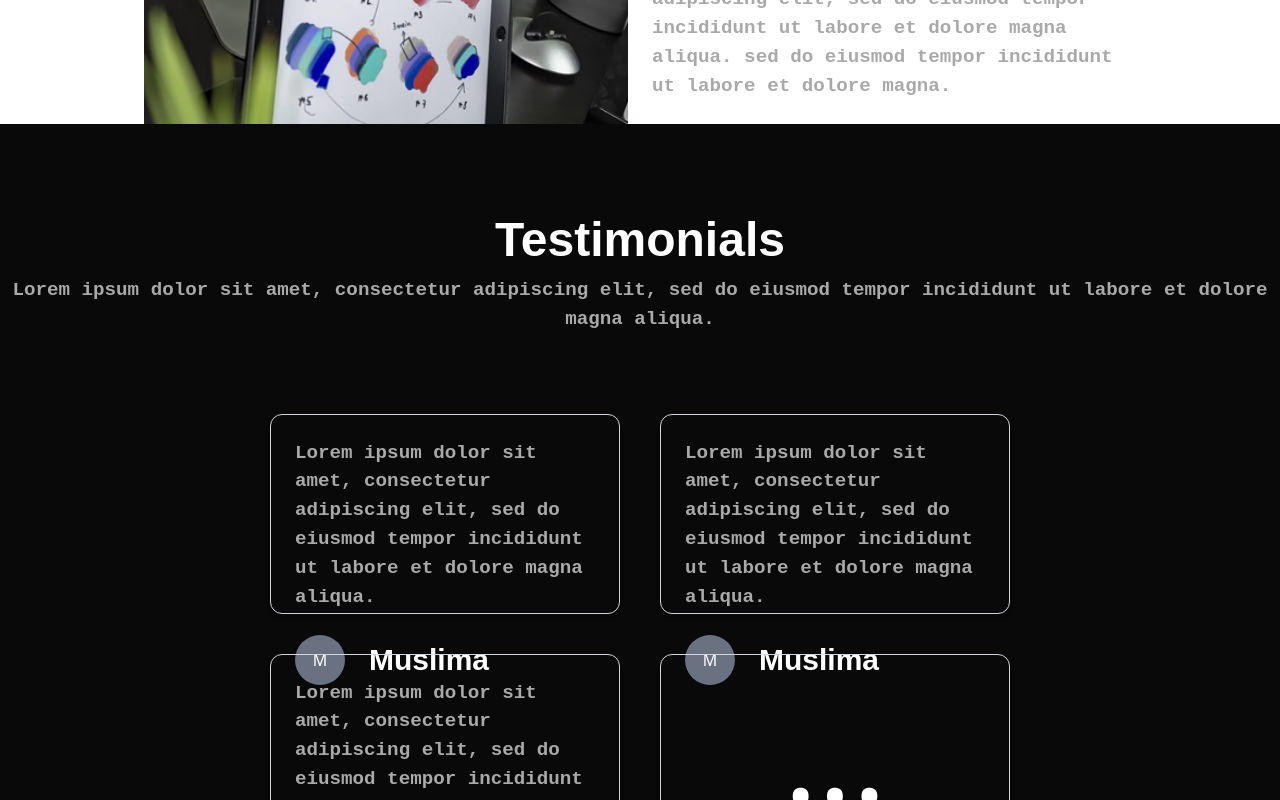
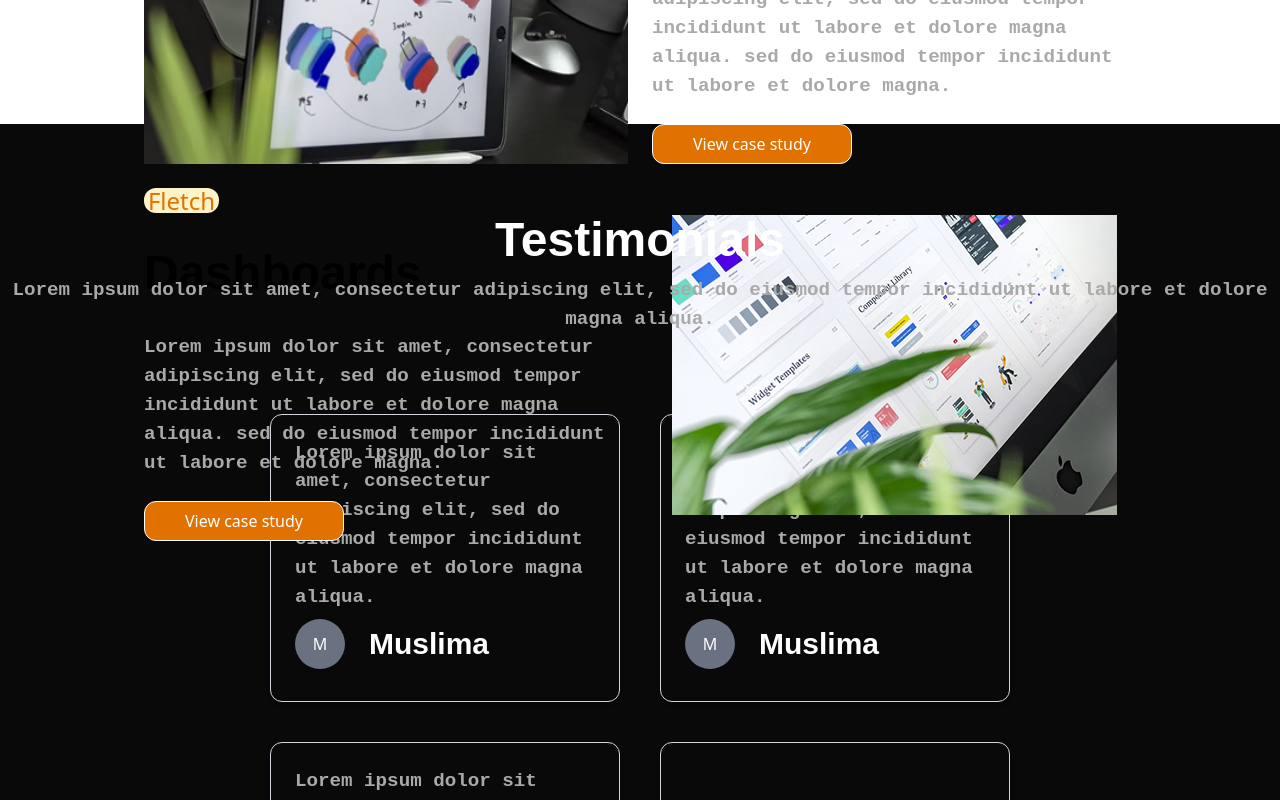
Before and after one commit to Abdulaziz01Dev/figmapp, a React (Vite) app: page / in a window 1280 px wide. Shown: the part 1460-2260 px from the top of the page. Built offline with nearby package versions, Linux system fonts and the light colour scheme.

Commit message:
logs fixed

```diff
--- a/src/components/Hero.jsx
+++ b/src/components/Hero.jsx
@@ -5,7 +5,7 @@ import Worked from "./ui/Worked"
 
 const Hero = () => {
   return (
-    <div className="bg-[#080808] w-full h-[screen] md:h-[70vh] pt-[50px] xl:py-25 px-16 flex flex-col text-white md:pt-25 lg:px-26 mt-6 xl:px-56">
+    <div className="bg-[#080808] w-full h-[screen] md:h-[70vh] pt-[50px] xl:py-25 px-6 flex flex-col text-white md:pt-25 lg:px-26 mt-6 xl:px-56">
       <div className="w-full flex flex-col gap-10 items-center justify-center md:flex-row">
         <div className="flex flex-col md:gap-4 lg:gap-8 w-full md:w-[50%] gap-6">
           <h1 className="hero-header" data-aos="fade-up" data-aos-delay="200">Abdulaziz Developer</h1>
--- a/src/components/Section.jsx
+++ b/src/components/Section.jsx
@@ -3,7 +3,7 @@ import Customers from './ui/Customers'
 
 const Section = () => {
   return (
-    <div className="relative xl:mt-[10vh] md:mt-[15vh]  mt-[100vh] py-10 w-full bg-[#090909]">
+    <div className="xl:mt-[10vh] md:mt-[15vh]  mt-[130vh] py-10 w-full bg-[#090909]">
         <div className="flex flex-col mx-auto items-center text-center py-10">
             <h1 className="hero-header text-white" data-aos="fade-down" data-aos-delay="300">Testimonials</h1>
             <p className="hero-paragraph" data-aos="fade-down" data-aos-delay="100">Lorem ipsum dolor sit amet, consectetur adipiscing elit, sed do eiusmod tempor incididunt ut labore et dolore magna aliqua. </p>
--- a/src/components/ui/CustomCard.jsx
+++ b/src/components/ui/CustomCard.jsx
@@ -2,9 +2,9 @@ import React from 'react'
 
 const CustomCard = () => {
   return (
-    <div className="border-1 border-gray-300 rounded-xl p-6 mt-10 w-[350px] h-[200px] cursor-pointer shadow-md hover:shadow-gray-200 transition-all duration-300">
+    <div className="border-1 border-gray-300 flex overflow-hidden flex-col rounded-xl p-6 mt-10 w-[350px] cursor-pointer shadow-md hover:shadow-gray-200 transition-all duration-300">
         <p className="hero-paragraph">Lorem ipsum dolor sit amet, consectetur adipiscing elit, sed do eiusmod tempor incididunt ut labore et dolore magna aliqua. </p>
-        <div className="flex items-center gap-6 py-6">
+        <div className="flex items-center gap-6 py-2">
             <div className='w-[40px] lg:w-[50px] h-[40px] lg:h-[50px] rounded-full bg-gray-500 flex items-center justify-center'>M</div>
             <h1 className="custom-name-text lg:text-3xl">Muslima</h1>
         </div>
```
